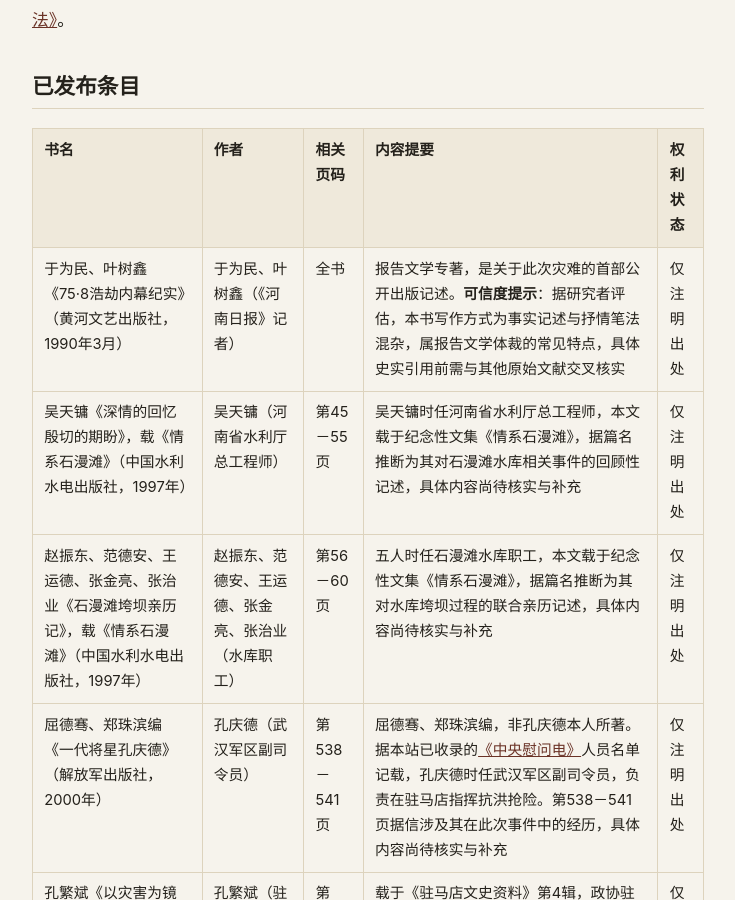
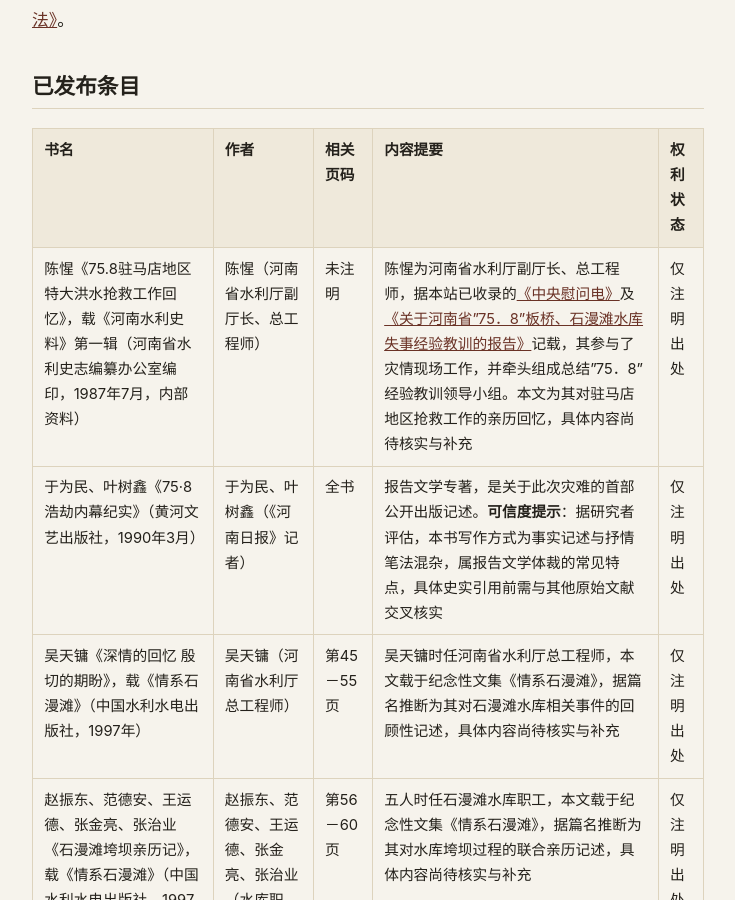
Before and after one commit to Banqiao758/Banqiao758.github.io, a Jekyll site: the page built from memoirs/published.md, in a window 1280 px wide and 900 px high, scrolled down 316 px. Shown: the whole window, without its empty margins (272-1007 px from the left). Built offline with Jekyll 4.4.1, drawn with Linux system fonts in a browser that asks for light colours.

Commit message:
Add Chen Xing's 1987 personal account to Published Personal Records
Adds 陈惺《75.8驻马店地区特大洪水抢救工作回忆》, published in 《河南水利
史料》第一辑 (Henan Provincial Water Resources History and Gazetteer
Compilation Office, July 1987, internal circulation), as a citation-only
entry. This is a second, distinct piece by Chen Xing alongside his already
-cited book 治水无止境. Placed first in the table per chronological order
(1987 predates all other entries). No text from the article is reproduced.

Co-Authored-By: Claude Sonnet 5 <noreply@anthropic.com>
Claude-Session: https://claude.ai/code/session_011K8hBuGivVWoMZaUZvczs4

```diff
--- a/memoirs/published.md
+++ b/memoirs/published.md
@@ -16,6 +16,7 @@ description: 记者、工程技术人员、行政管理人员及受灾群众所
 
 | 书名 | 作者 | 相关页码 | 内容提要 | 权利状态 |
 |---|---|---|---|---|
+| 陈惺《75.8驻马店地区特大洪水抢救工作回忆》，载《河南水利史料》第一辑（河南省水利史志编纂办公室编印，1987年7月，内部资料） | 陈惺（河南省水利厅副厅长、总工程师） | 未注明 | 陈惺为河南省水利厅副厅长、总工程师，据本站已收录的<a href="{{ '/archive/1975-central-condolence-telegrams/' | relative_url }}">《中央慰问电》</a>及<a href="{{ '/archive/1980-banqiao-shimantan-lessons-report/' | relative_url }}">《关于河南省"75．8"板桥、石漫滩水库失事经验教训的报告》</a>记载，其参与了灾情现场工作，并牵头组成总结"75．8"经验教训领导小组。本文为其对驻马店地区抢救工作的亲历回忆，具体内容尚待核实与补充 | 仅注明出处 |
 | 于为民、叶树鑫《75·8浩劫内幕纪实》（黄河文艺出版社，1990年3月） | 于为民、叶树鑫（《河南日报》记者） | 全书 | 报告文学专著，是关于此次灾难的首部公开出版记述。**可信度提示**：据研究者评估，本书写作方式为事实记述与抒情笔法混杂，属报告文学体裁的常见特点，具体史实引用前需与其他原始文献交叉核实 | 仅注明出处 |
 | 吴天镛《深情的回忆 殷切的期盼》，载《情系石漫滩》（中国水利水电出版社，1997年） | 吴天镛（河南省水利厅总工程师） | 第45－55页 | 吴天镛时任河南省水利厅总工程师，本文载于纪念性文集《情系石漫滩》，据篇名推断为其对石漫滩水库相关事件的回顾性记述，具体内容尚待核实与补充 | 仅注明出处 |
 | 赵振东、范德安、王运德、张金亮、张治业《石漫滩垮坝亲历记》，载《情系石漫滩》（中国水利水电出版社，1997年） | 赵振东、范德安、王运德、张金亮、张治业（水库职工） | 第56－60页 | 五人时任石漫滩水库职工，本文载于纪念性文集《情系石漫滩》，据篇名推断为其对水库垮坝过程的联合亲历记述，具体内容尚待核实与补充 | 仅注明出处 |
```
Also changed, not shown: en/memoirs/published.md (+1 -0 lines).
